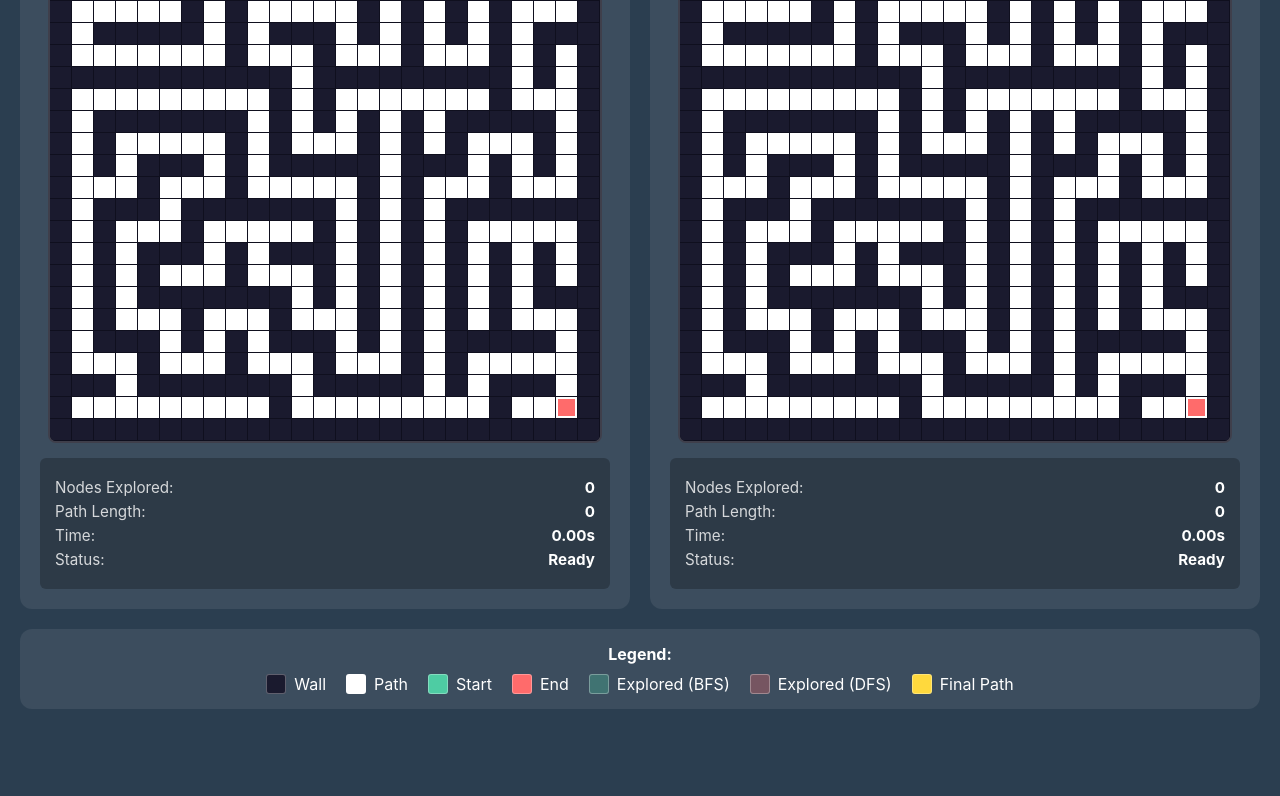
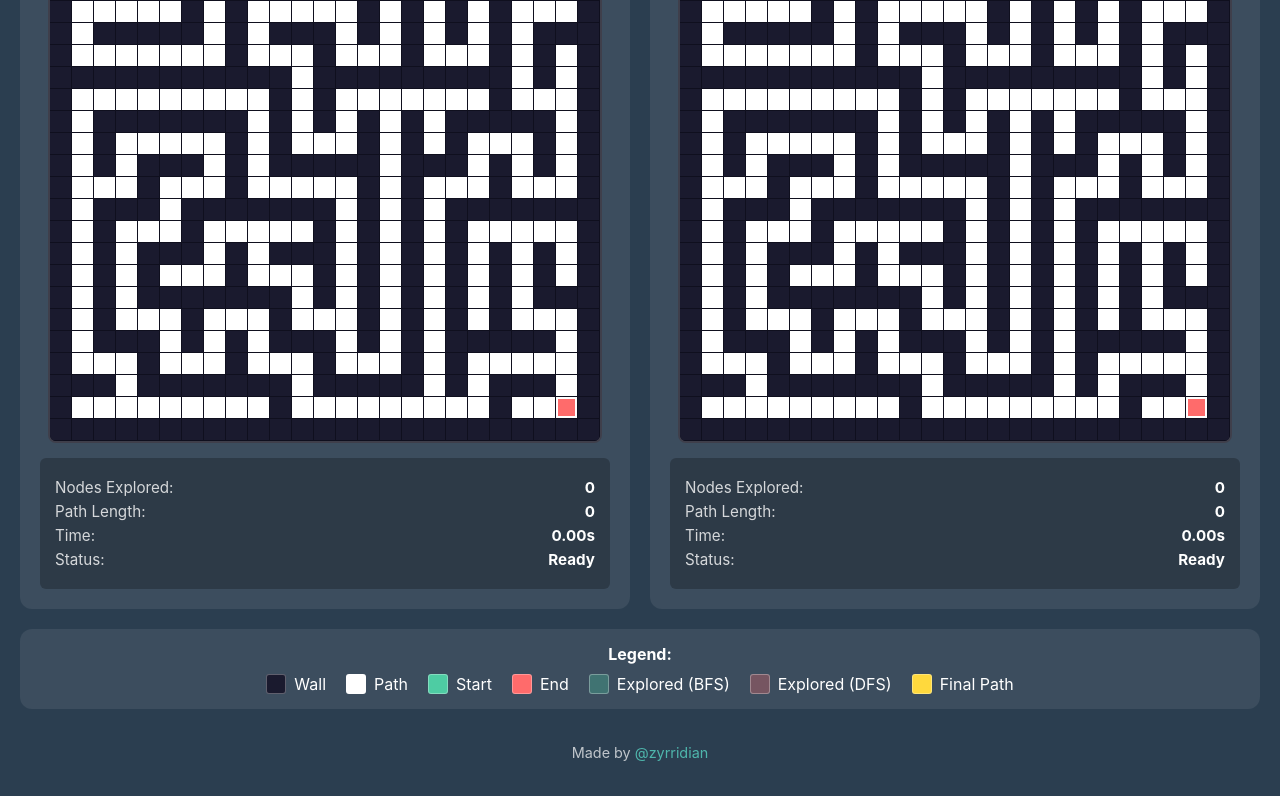
Before and after one commit to zyrridian/bfs-dfs-maze, a plain HTML site: page index.html in a window 1280 px wide. Shown: the part 470-1266 px from the top of the page. Before the commit the page ends 1199 px from the top, so only its background shows below. Drawn offline with Linux system fonts and the light colour scheme.

Commit message:
feat: add footer

```diff
--- a/index.html
+++ b/index.html
@@ -240,6 +240,18 @@
           </div>
         </div>
       </div>
+
+      <footer class="footer">
+        <p>
+          Made by
+          <a
+            href="https://github.com/zyrridian/bfs-dfs-maze"
+            target="_blank"
+            rel="noopener noreferrer"
+            >@zyrridian</a
+          >
+        </p>
+      </footer>
     </div>
 
     <script src="script.js"></script>
--- a/styles.css
+++ b/styles.css
@@ -277,6 +277,25 @@ canvas {
   border-radius: 3px;
 }
 
+/* Footer */
+.footer {
+  margin-top: 20px;
+  padding: 15px;
+  text-align: center;
+  opacity: 0.7;
+  font-size: 0.9em;
+}
+
+.footer a {
+  color: var(--btn-primary);
+  text-decoration: none;
+}
+
+.footer a:hover {
+  opacity: 0.8;
+  text-decoration: underline;
+}
+
 /* Info Overlay Styles */
 .info-overlay {
   display: none;
```
